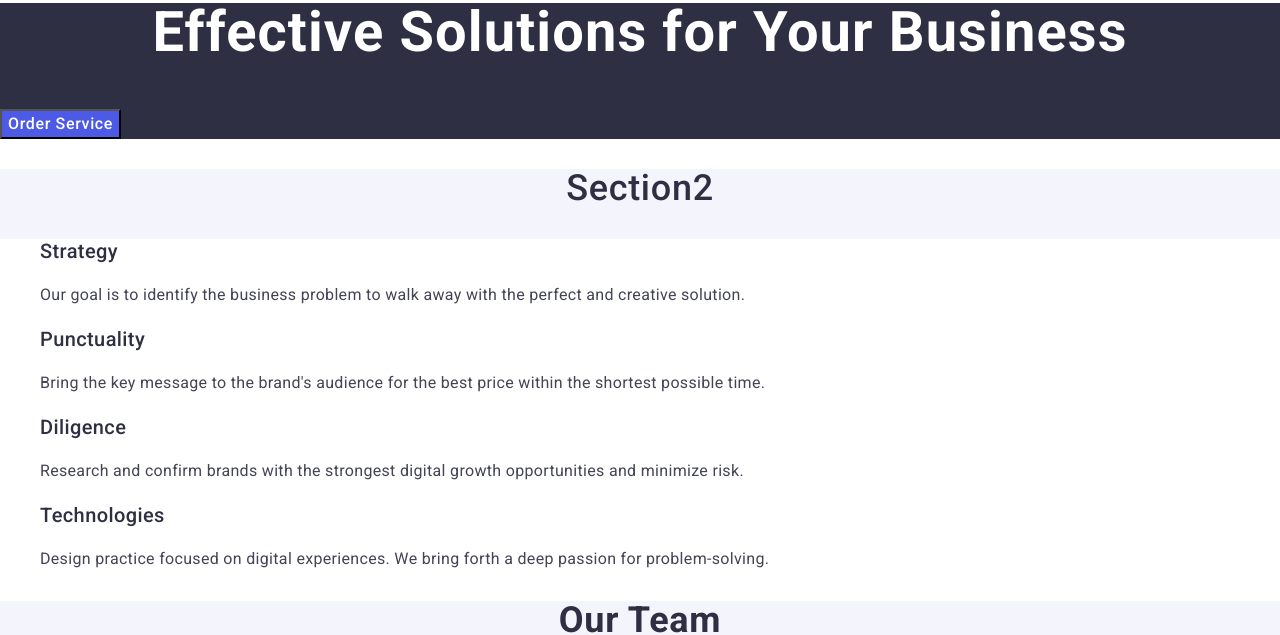
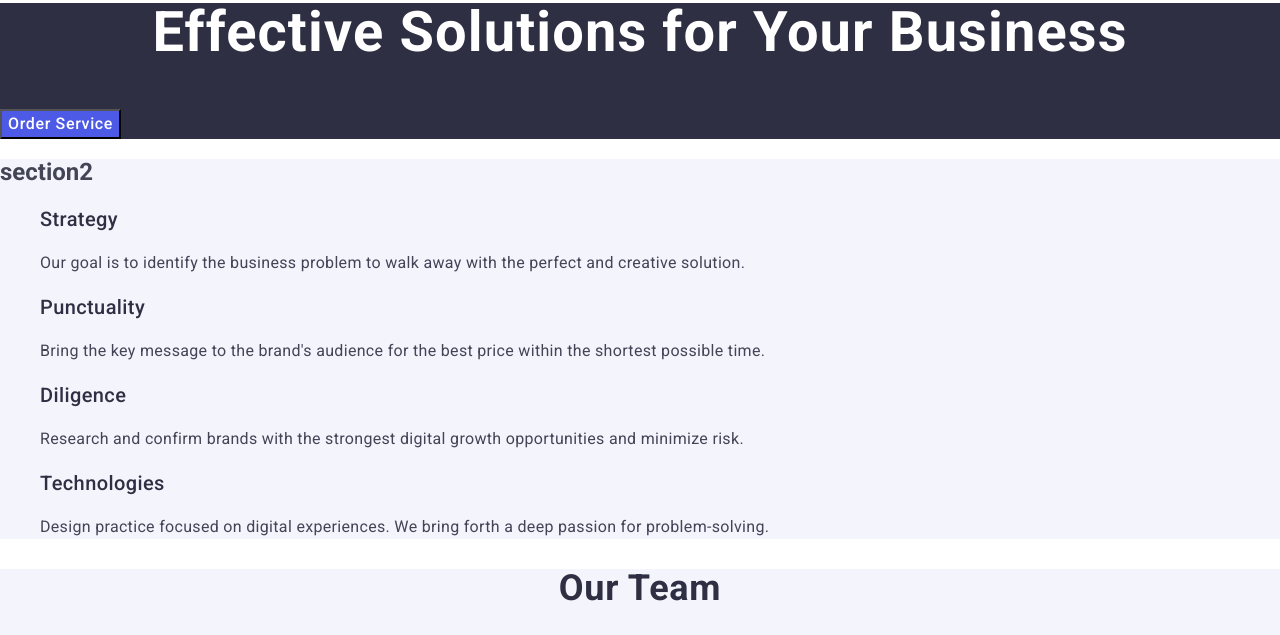
Before and after one commit to Lesiea/goit-markup-hw-02, a plain HTML site: page index.html in a window 1280 px wide. Shown: the part 217-852 px from the top of the page. Drawn offline with nearby package versions, Linux system fonts and the light colour scheme.

Commit message:
Update styles.css

```diff
--- a/css/styles.css
+++ b/css/styles.css
@@ -82,20 +82,6 @@ a {
     background-color: #f4f4fd;
 }
 
-.features-title {
-    font-weight: 500;
-    font-size: 36px;
-    line-height: 1.11;
-    letter-spacing: 0.02em;
-    text-align: center;
-    text-transform: capitalize;
-    color: #2e2f42;
-}
-
-.features-list {
-    background-color: #ffffff;
-}
-
 .features-subtitle {
     font-weight: 500;
     font-size: 20px;
@@ -123,6 +109,10 @@ a {
         text-align: center;
         text-transform: capitalize;
         color: #2e2f42;
+}
+.team-list {
+    background-color: #FFFFFF;
+
 }
 .team-name {
     font-weight: 500;
```
